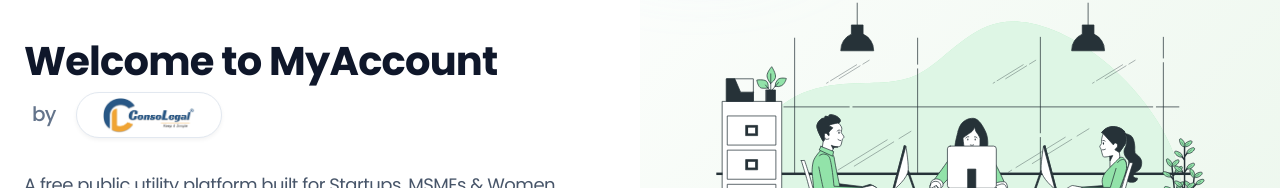
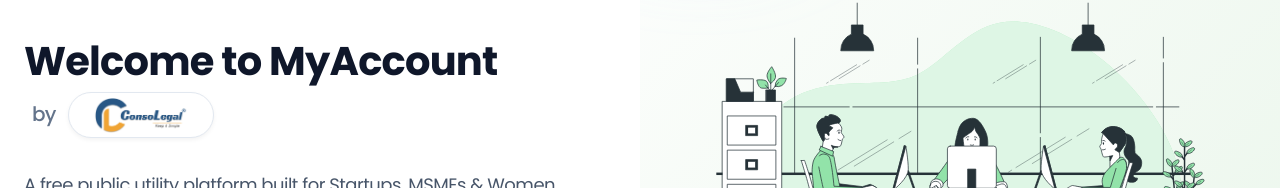
Before and after one commit to chinmay1182/attendance-web, a Next.js app: page / in a window 1280 px wide. Shown: the part 242-430 px from the top of the page. Built offline with nearby package versions, Linux system fonts and the light colour scheme.

Commit message:
34254678

```diff
--- a/src/app/page.module.css
+++ b/src/app/page.module.css
@@ -120,6 +120,7 @@
     transform: translateY(20px);
     opacity: 0;
   }
+
   to {
     transform: translateY(0);
     opacity: 1;
@@ -244,7 +245,7 @@
 .heroSubTitleRow {
   display: flex;
   align-items: center;
-  gap: 0.75rem;
+  gap: 0.25rem;
   margin-top: 0.5rem;
 }
 
@@ -272,7 +273,7 @@
   border-radius: 9999px;
   border: 1px solid #e2e8f0;
   vertical-align: middle;
-  box-shadow: 0 2px 4px rgba(0,0,0,0.05);
+  box-shadow: 0 2px 4px rgba(0, 0, 0, 0.05);
 }
 
 .heroSubtitle {
```
